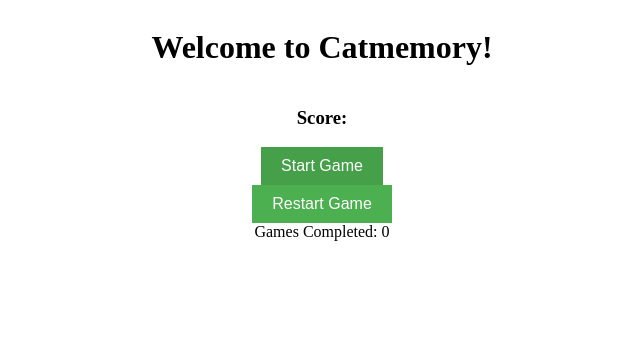
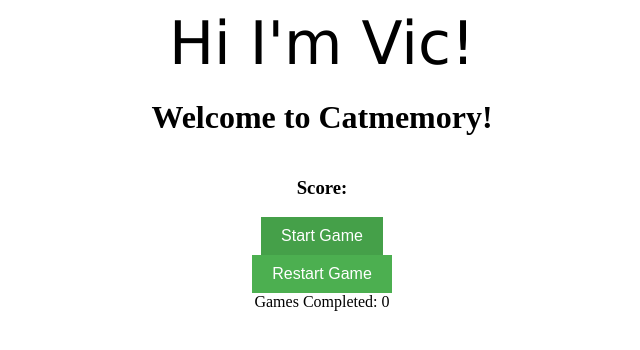
Before and after one commit to mvic89/responsive-web-game, a plain HTML site: page index.html in a window 1280 px wide. Shown: the whole page, without its empty margins (318-958 px from the left). Drawn offline with nearby package versions, Linux system fonts and the light colour scheme.

Commit message:
added code

```diff
--- a/index.html
+++ b/index.html
@@ -6,8 +6,11 @@
     <title>Memory</title>
     <link rel="stylesheet" href="styles/styles.css">
     <script src="scripts/scripts.js" defer></script>
+    <script src="jquery-3.7.1.min.js"></script>
 </head>
 <body>
+
+    <div class="text">Hi I'm Vic!</div>
 
     <h1>Welcome to Catmemory!</h1>
 
--- a/styles/styles.css
+++ b/styles/styles.css
@@ -31,6 +31,12 @@ img {
     background-color: #45a049;
 }
 
+.text {
+    color: black;
+    font-size: 60px;
+    font-family: Verdana, Geneva, Tahoma, sans-serif;
+}
+
 
 @media screen and (max-width: 810px) {
     #grid {
```
Also changed, not shown: scripts/scripts.js (line endings or trailing spaces).
